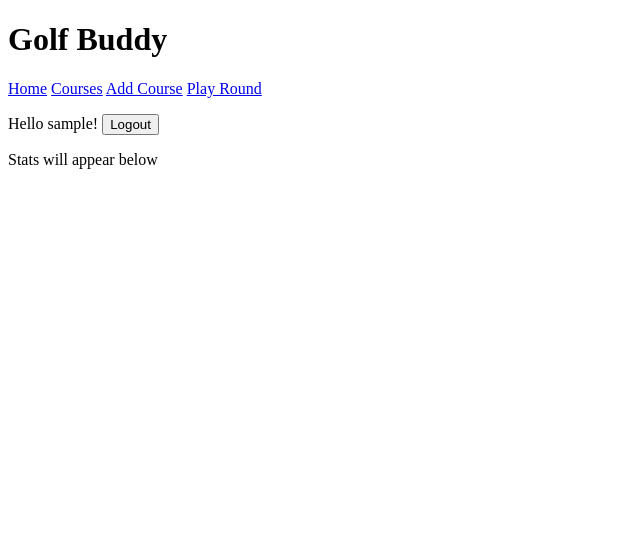
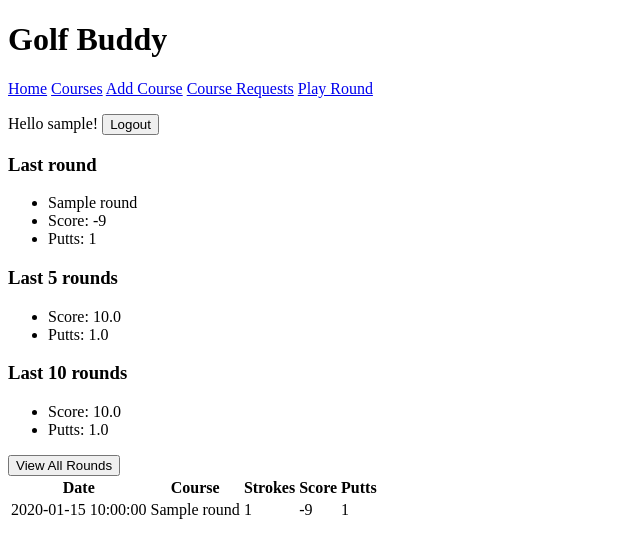
Before and after one commit to justinKenealy/golf-course-flask-app, a Flask app: page / in a window 1280 px wide. Shown: the top 558 px of the page, without its empty margins (0-640 px from the left). Run offline with Flask 2, Linux system fonts and the light colour scheme; the visitor is signed in with stand-in values (Sample User, id 1); a database or web service that is not in the repository returns one stand-in record (values such as "Sample title"); some libraries are stand-ins or nearby versions.

Commit message:
added multiple functions, most importantly statistics rendering

```diff
--- a/app.py
+++ b/app.py
@@ -1,12 +1,11 @@
 from flask import Flask, request, render_template, redirect, session
 import psycopg2
-from models.models import submit_scores, login_user, get_course_list, get_course_info, create_new_user, get_course_reviews, add_review_to_db, add_new_course
+from models.models import get_rounds, get_five_rounds, get_ten_rounds, submit_scores, login_user, get_course_list, get_course_info, create_new_user, get_course_reviews, add_review_to_db, add_new_course, remove_review_from_db
 from werkzeug.security import generate_password_hash, check_password_hash
 
 def password_generator(password):
     password_hash = generate_password_hash(password)
     return password_hash
-
 
 app = Flask(__name__)
 app.config['SECRET_KEY'] = "87fc31be7c09459324b4801e446098d2";
@@ -18,7 +17,24 @@ if __name__ == "__main__":
 @app.route('/')
 def index():
     if session.get('username'):
-        return render_template('home.html', username = session.get('username'))
+        stats = get_rounds(session.get('user_id'))
+        five_rounds = get_five_rounds(session.get('user_id'))
+        ten_rounds = get_ten_rounds(session.get('user_id'))
+        total_score_five = 0
+        total_score_ten = 0
+        total_putts_five = 0
+        total_putts_ten = 0
+        for round in five_rounds:
+            total_score_five += round[0]
+            total_putts_five += round[1]
+        for round in ten_rounds:
+            total_score_ten += round[0]
+            total_putts_ten += round[1]
+        ave_score_five = "{:.1f}".format(total_score_five/len(five_rounds))
+        ave_putts_five = "{:.1f}".format(total_putts_five/len(five_rounds))
+        ave_score_ten = "{:.1f}".format(total_score_ten/len(ten_rounds))
+        ave_putts_ten = "{:.1f}".format(total_putts_ten/len(ten_rounds))
+        return render_template('home.html', username = session.get('username'), stats = stats, ave_putts_five=ave_putts_five, ave_score_five=ave_score_five, ave_score_ten=ave_score_ten, ave_putts_ten=ave_putts_ten)
     else:
         return render_template('home.html')
 
@@ -69,15 +85,17 @@ def logout_user():
 
 @app.route('/courses')
 def course_render():
-    print(session.get('course_id'))
-    print(session.get('user_id'))
     if session.get('course_id') and session.get('user_id'):
         course_list = get_course_list()
         selected_course_id = session.get('course_id')
         course_info = get_course_info(selected_course_id)[0]
         reviews = get_course_reviews(course_info[0])
         user_id = session.get('user_id')
-        return render_template('courses.html', session_course_id = session['course_id'], selected_course_id = selected_course_id, user_id = user_id, course_list = course_list, course_info=course_info, reviews=reviews)
+        reviewed = False
+        for review in reviews:
+            if review[3] == session.get('user_id'):
+                reviewed = True
+        return render_template('courses.html', session_course_id = session['course_id'], selected_course_id = selected_course_id, user_id = user_id, course_list = course_list, course_info=course_info, reviews=reviews, reviewed = reviewed)
     elif session.get('course_id'):
         course_list = get_course_list()
         selected_course_id = session['course_id']
@@ -106,7 +124,6 @@ def course_selected():
         user_id = None
     return render_template('courses.html', session_course_id = session['course_id'], selected_course_id = selected_course_id, user_id = user_id, course_list = course_list, course_info=course_info, reviews=reviews)
 
-
 @app.post('/leave-review')
 def leave_review():
 
@@ -117,6 +134,11 @@ def leave_review():
         request.form.get('course_id')
         )
 
+    return redirect('/courses')
+
+@app.get('/delete-review/<id>')
+def remove_review(id):
+    remove_review_from_db(id, session['course_id'])
     return redirect('/courses')
 
 #play round page
@@ -155,3 +177,7 @@ def course_added():
         request.form.get('image')
     )
     return redirect('/courses')
+
+@app.route('/requests')
+def requests():
+    return render_template('requests.html')
--- a/database.py
+++ b/database.py
@@ -26,3 +26,12 @@ def sql_write(query, params):
     db_cursor.close()
     db_connection.close()
     return
+
+def sql_write_no_params(query):
+    db_connection = psycopg2.connect("dbname=golf_app")
+    db_cursor = db_connection.cursor()
+    db_cursor.execute(query)
+    db_connection.commit()
+    db_cursor.close()
+    db_connection.close()
+    return
--- a/models/models.py
+++ b/models/models.py
@@ -1,4 +1,4 @@
-from database import sql_select, sql_select_no_params, sql_write
+from database import sql_select, sql_select_no_params, sql_write, sql_write_no_params
 
 def login_user(username):
     info = sql_select("SELECT * FROM users WHERE username = %s;", [username])[0]
@@ -30,6 +30,10 @@ def add_review_to_db(review_text, rating, user_id, course_id):
     )
     return
 
+def remove_review_from_db(user_id, course_id):
+    sql_write('DELETE FROM reviews WHERE user_id = %s AND course_id = %s;', [user_id, course_id])
+    return
+
 def add_new_course(name, link, description, par, logo, img):
     sql_write(
         'INSERT INTO courses(name, web_link, course_description, par_score, logo_image, course_image) VALUES (%s, %s, %s, %s, %s, %s);',
@@ -43,3 +47,24 @@ def submit_scores(user_id, course_id, total_score, total_putts, date):
         [user_id, course_id, total_score, total_putts, date]
     )
     return
+
+def get_rounds(user_id):
+    info = sql_select(
+        'SELECT user_id, course_id, name, par_score, total_score, total_putts, round_date FROM rounds JOIN courses on courses.id = rounds.course_id WHERE user_id = %s ORDER BY round_date DESC', [user_id]
+    )
+    return info
+
+def get_five_rounds(user_id):
+    info = sql_select(
+        'SELECT total_score - par_score AS score, total_putts FROM rounds JOIN courses on courses.id = rounds.course_id WHERE user_id = %s ORDER BY round_date DESC LIMIT 5', [user_id]
+    )
+    return info
+
+def get_ten_rounds(user_id):
+    info = sql_select(
+        'SELECT total_score - par_score AS score, total_putts FROM rounds JOIN courses on courses.id = rounds.course_id WHERE user_id = %s ORDER BY round_date DESC LIMIT 10', [user_id]
+    )
+    return info
+
+def add_request(course_name, course_link):
+    sql_write()
--- a/schema.sql
+++ b/schema.sql
@@ -51,3 +51,9 @@
 --         FOREIGN KEY(course_id)
 --         REFERENCES courses(id)
 -- );
+
+-- CREATE TABLE requests (
+--     id SERIAL PRIMARY KEY,
+--     course_name TEXT,
+--     course_link TEXT
+-- );
--- a/templates/add_course.html
+++ b/templates/add_course.html
@@ -1,7 +1,7 @@
 {% extends "layout.html" %}
 
 {% block title %}
-    Create Item
+    Add Course
 {% endblock title %}
 
 {% block main %}
--- a/templates/home.html
+++ b/templates/home.html
@@ -6,6 +6,73 @@
 
 {% block main %}
 {% if session.get('user_id') %}
-Stats will appear below
+
+
+
+<div>
+    <h3>Last round</h3>
+    <ul>
+        <li>{{ stats[0][2] }}</li>
+        <li>Score:
+            {% if stats[0][4] - stats[0][3] > 0 %}
+                +{{ stats[0][4] - stats[0][3]}}
+                {% elif stats[0][4] - stats[0][3] < 0 %}
+                {{ stats[0][4] - stats[0][3]}}
+                {% else %}
+                Par
+                {% endif %}
+        </li>
+        <li>Putts: {{ stats[0][5] }}</li>
+    </ul>
+</div>
+
+<div>
+    <h3>Last 5 rounds</h3>
+    <ul>
+        <li>Score: {{ ave_score_five }}</li>
+        <li>Putts: {{ ave_putts_five }}</li>
+    </ul>
+</div>
+
+<div>
+    <h3>Last 10 rounds</h3>
+    <ul>
+        <li>Score: {{ ave_score_ten }}</li>
+        <li>Putts: {{ ave_putts_ten }}</li>
+    </ul>
+</div>
+
+
+
+
+
+<button>View All Rounds</button>
+<table>
+    <thead>
+        <th>Date</th>
+        <th>Course</th>
+        <th>Strokes</th>
+        <th>Score</th>
+        <th>Putts</th>
+    </thead>
+    <tbody>
+        {% for round in stats %}
+            <tr>
+                <td>{{ round[6] }}</td>
+                <td>{{ round[2] }}</td>
+                <td>{{ round[4] }}</td>
+                {% if round[4] - round[3] > 0 %}
+                <td>+{{ round[4] - round[3]}}</td>
+                {% elif round[4] - round[3] < 0 %}
+                <td>{{ round[4] - round[3]}}</td>
+                {% else %}
+                <td>Par</td>
+                {% endif %}
+                <td>{{ round[5] }}</td>
+            </tr>
+        {% endfor %}
+    </tbody>
+</table>
+
 {% endif %}
 {% endblock main %}
--- a/templates/layout.html
+++ b/templates/layout.html
@@ -16,8 +16,11 @@
             <a href="/courses">Courses</a>
             {% if session.get('admin') %}
             <a href="/add-course">Add Course</a>
+            <a href="/requests">Course Requests</a>
             {% endif %}
+            {% if session.get('user_id') %}
             <a href="/play-round">Play Round</a>
+            {% endif %}
         </div>
     </nav>
     {% endblock nav %}
--- a/templates/play.html
+++ b/templates/play.html
@@ -25,11 +25,11 @@
         <input type="date" name="date">
         <h3>Number of Shots:</h3>
         <label for="numShots">
-            <input type="number" name="numShots" step="1">
+            <input type="number" name="numShots" step="1" min="0">
         </label>
         <h3>Number of Putts:</h3>
         <label for="numPutts">
-            <input type="number" name="numPutts" step="1">
+            <input type="number" name="numPutts" step="1" min="0">
         </label>
         <div>
             <button type="submit">Submit Round</button>
```
Also changed, not shown: templates/courses.html (+5 -2 lines), templates/requests.html (added, +10 -0 lines).
